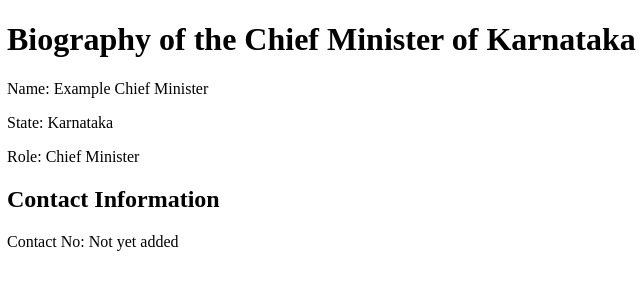
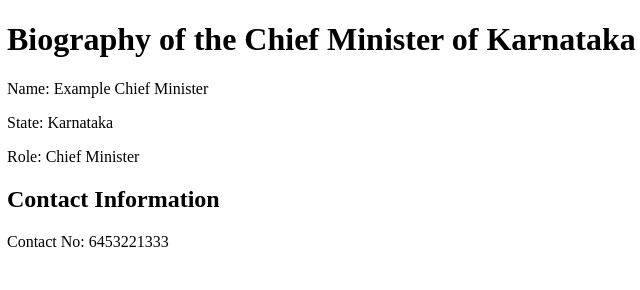
Before and after one commit to Reddyy6399/merge-conflict, a plain HTML site: page index.html in a window 1280 px wide. Shown: the full height of the page, 1-641 px from the left. Drawn offline with Linux system fonts and the light colour scheme.

Commit message:
Add contact number for Chief Minister

```diff
--- a/index.html
+++ b/index.html
@@ -9,6 +9,6 @@
 <p>State: Karnataka</p>
 <p>Role: Chief Minister</p>
 <h2>Contact Information</h2>
-<p>Contact No: Not yet added</p>
+<p>Contact No: 6453221333</p>
 </body>
 </html>
```
